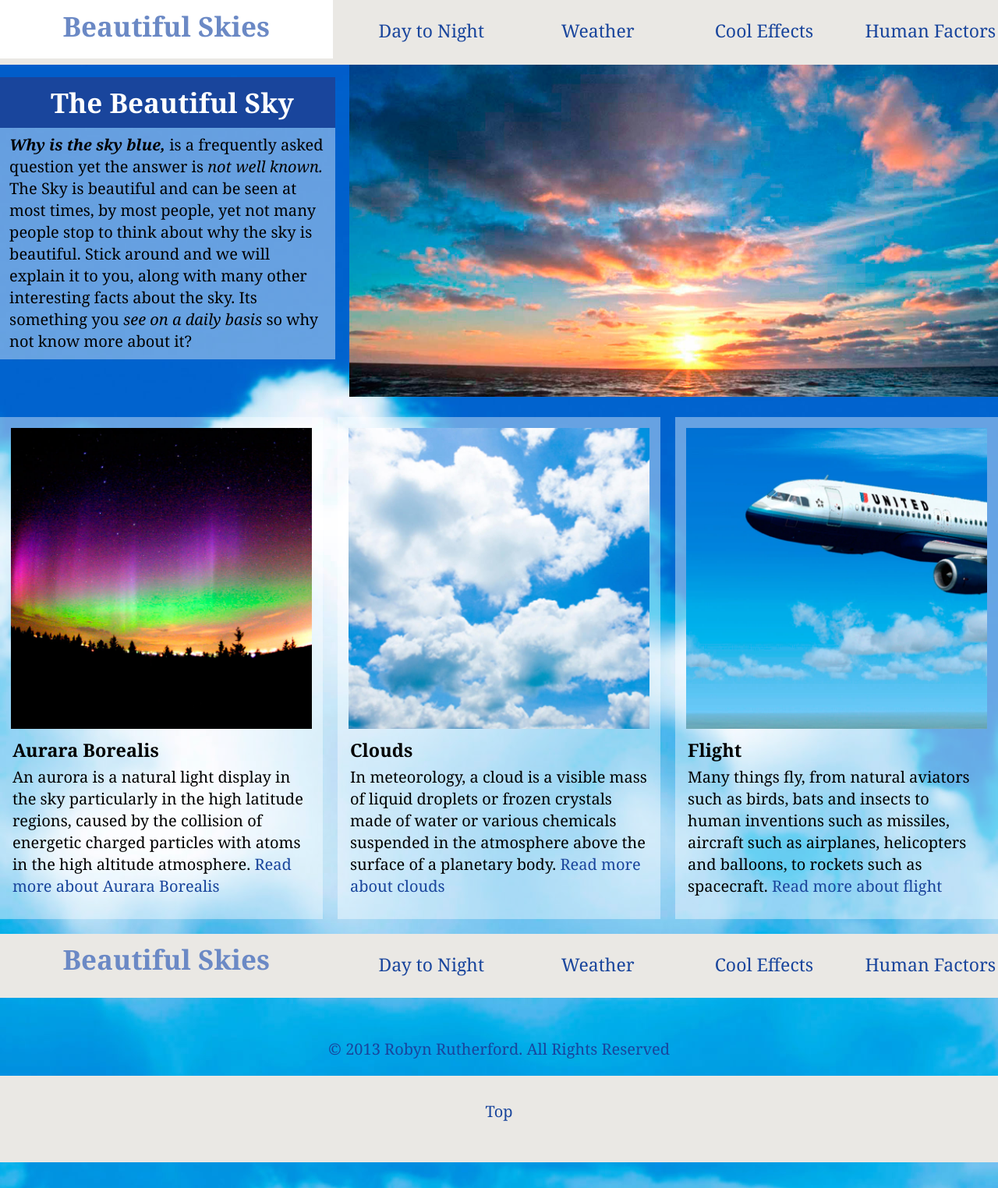
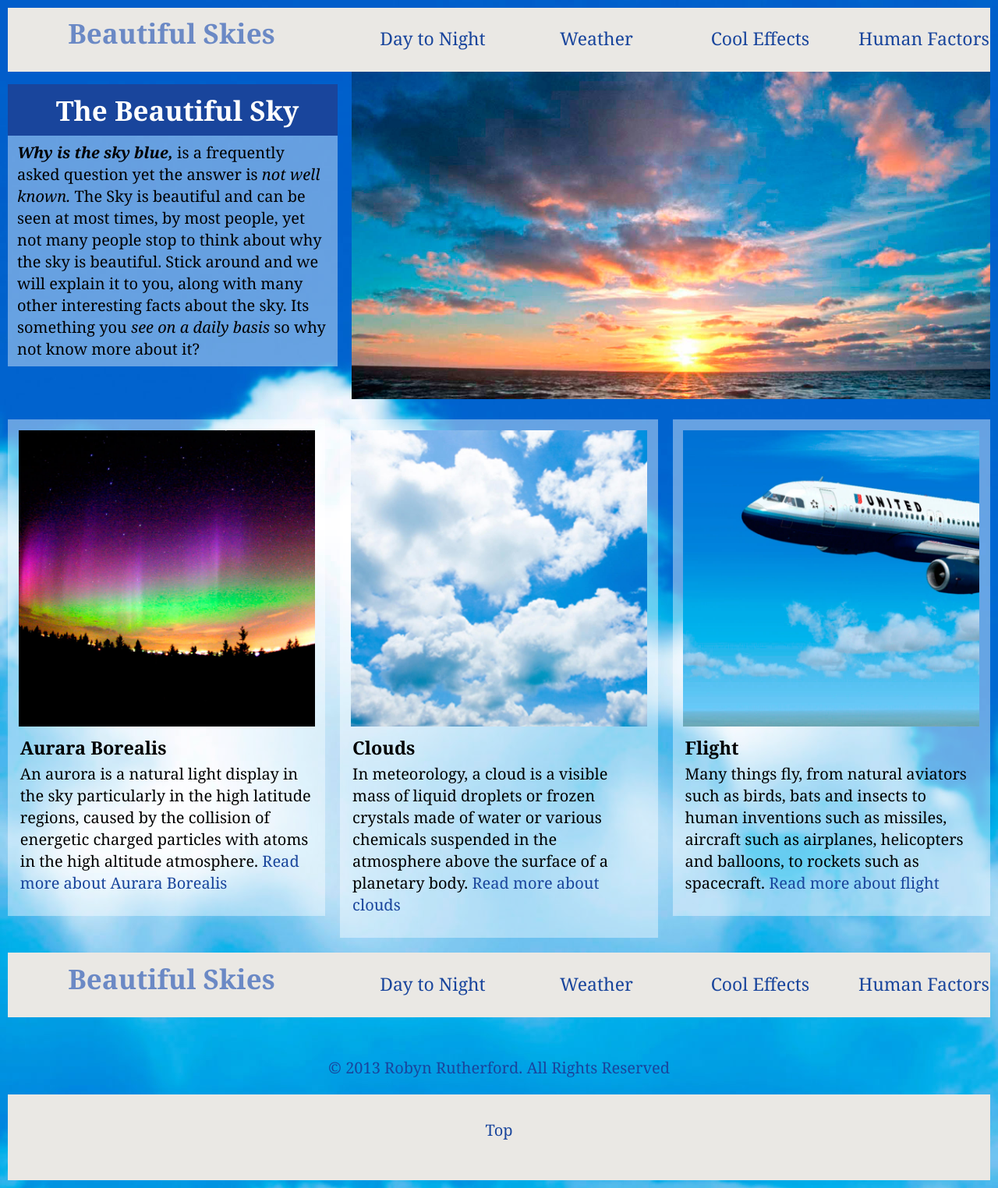
Before and after one commit to ruth0040/large-data-website, a Jekyll site: the page built from index.html, in a window 1280 px wide. Shown: the whole page at 78% size. Built offline with Jekyll 4.4.1, drawn with Linux system fonts in a browser that asks for light colours; Markdown is read by kramdown in place of the engine named in the settings.

Commit message:
fixed some spacing

```diff
--- a/_includes/css/general.css
+++ b/_includes/css/general.css
@@ -17,6 +17,10 @@ html {
   background-repeat: no-repeat;
   background-color: #5a98e1;
   font: normal 125%/1.4 Georgia, serif;
+}
+
+body {
+  margin: .5em;
 }
 
 /* Skiplinks */
```
